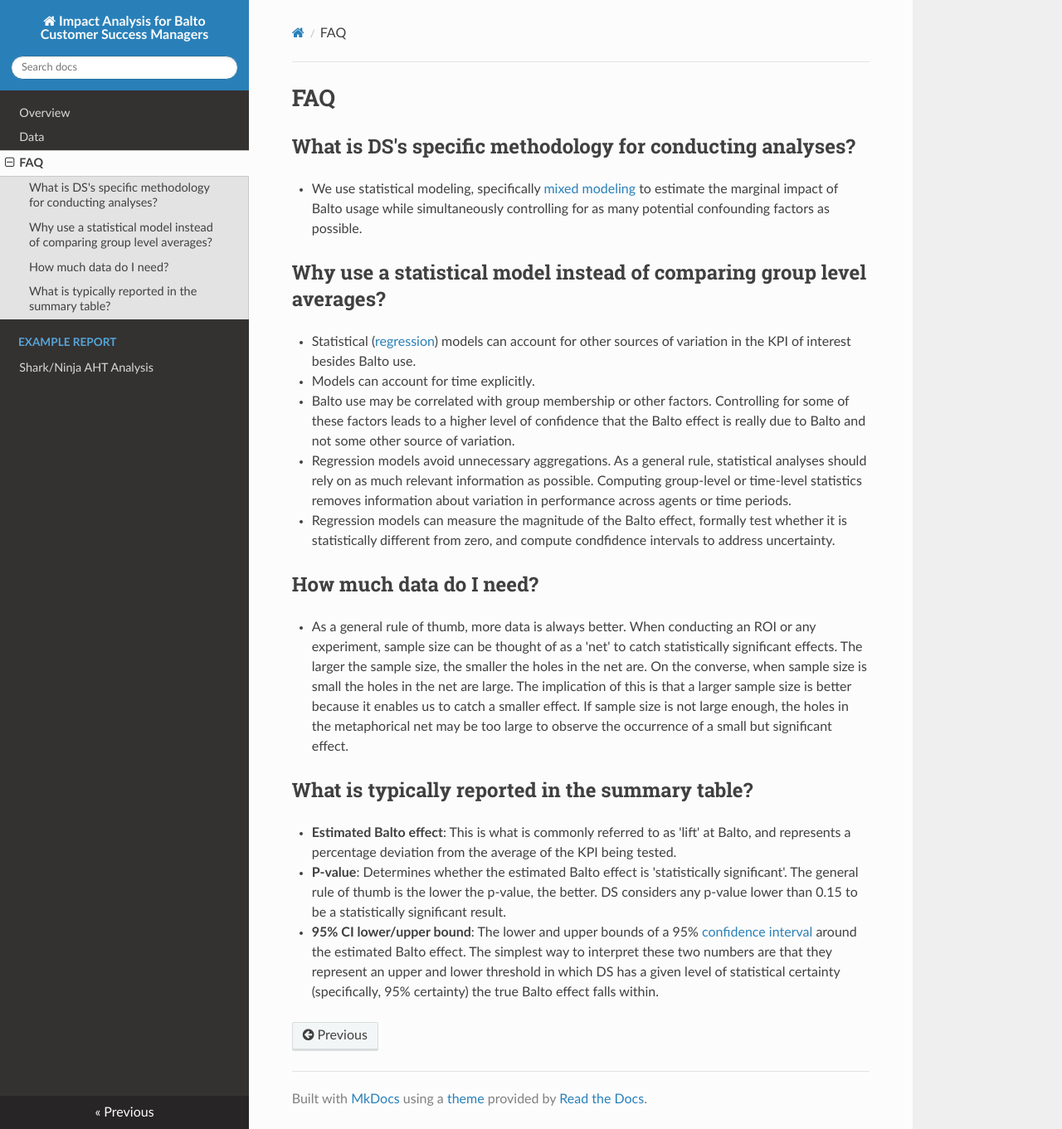
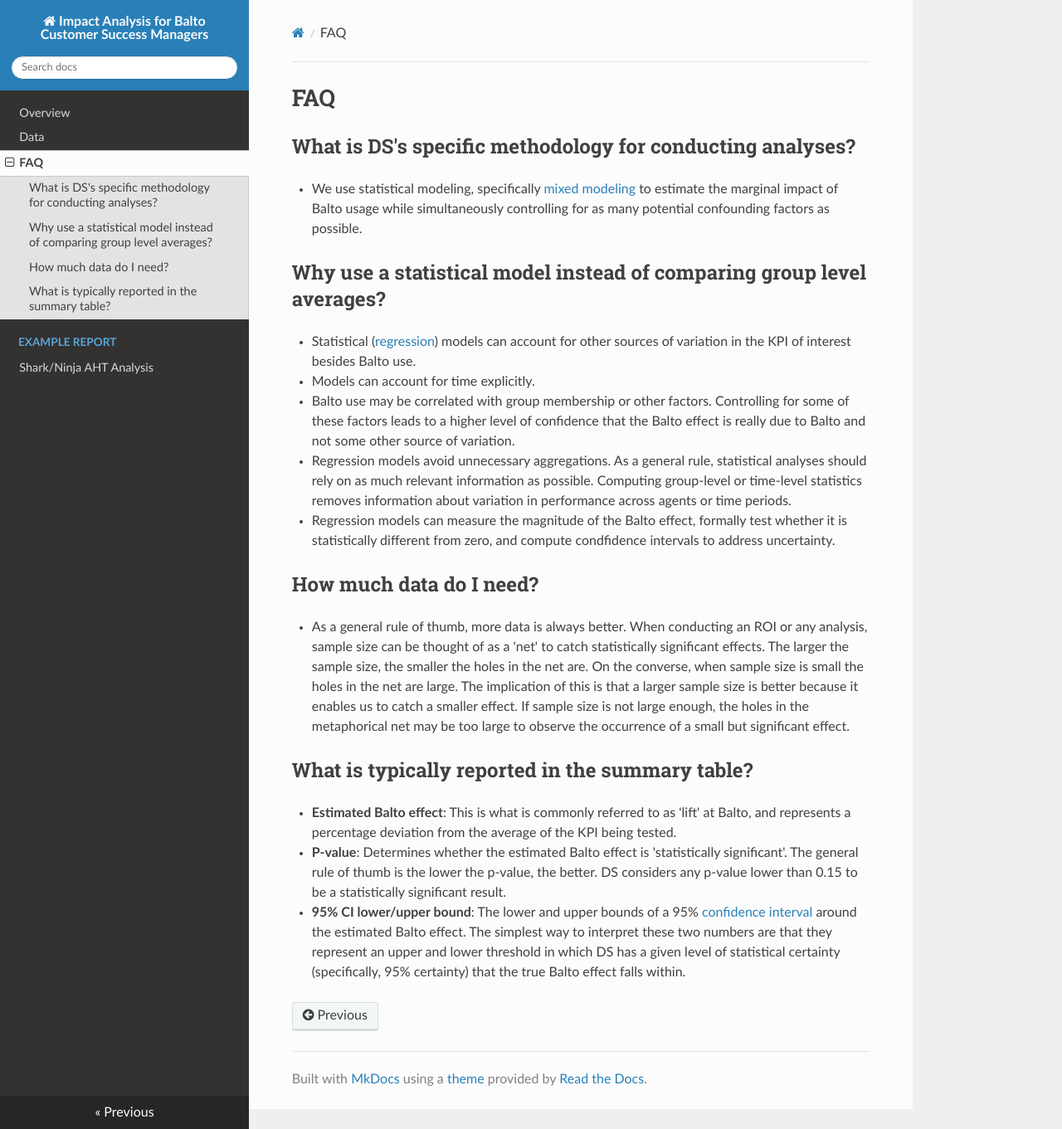
Before and after one commit to ryanvolkert/csm-impact-docs, an MkDocs documentation site: the page built from docs/faq.md, in a window 1280 px wide and 1361 px high. Shown: the whole window at 83% size. Built offline with MkDocs 1.6.1, drawn with Linux system fonts in a browser that asks for light colours; nearby versions of some CDN libraries.

Commit message:
typos and verbiage

```diff
--- a/docs/faq.md
+++ b/docs/faq.md
@@ -9,9 +9,9 @@
 - Regression models can measure the magnitude of the Balto effect, formally test whether it is statistically different from zero, and compute condfidence intervals to address uncertainty.
 
 ## How much data do I need?
-- As a general rule of thumb, more data is always better. When conducting an ROI or any experiment, sample size can be thought of as a 'net' to catch statistically significant effects. The larger the sample size, the smaller the holes in the net are. On the converse, when sample size is small the holes in the net are large. The implication of this is that a larger sample size is better because it enables us to catch a smaller effect. If sample size is not large enough, the holes in the metaphorical net may be too large to observe the occurrence of a small but significant effect.
+- As a general rule of thumb, more data is always better. When conducting an ROI or any analysis, sample size can be thought of as a 'net' to catch statistically significant effects. The larger the sample size, the smaller the holes in the net are. On the converse, when sample size is small the holes in the net are large. The implication of this is that a larger sample size is better because it enables us to catch a smaller effect. If sample size is not large enough, the holes in the metaphorical net may be too large to observe the occurrence of a small but significant effect.
 
 ## What is typically reported in the summary table?
 - **Estimated Balto effect**: This is what is commonly referred to as 'lift' at Balto, and represents a percentage deviation from the average of the KPI being tested.
 - **P-value**: Determines whether the estimated Balto effect is 'statistically significant'. The general rule of thumb is the lower the p-value, the better. DS considers any p-value lower than 0.15 to be a statistically significant result.
-- **95% CI lower/upper bound**: The lower and upper bounds of a 95% [confidence interval](https://en.wikipedia.org/wiki/Confidence_interval) around the estimated Balto effect. The simplest way to interpret these two numbers are that they represent an upper and lower threshold in which DS has a given level of statistical certainty (specifically, 95% certainty) the true Balto effect falls within.
+- **95% CI lower/upper bound**: The lower and upper bounds of a 95% [confidence interval](https://en.wikipedia.org/wiki/Confidence_interval) around the estimated Balto effect. The simplest way to interpret these two numbers are that they represent an upper and lower threshold in which DS has a given level of statistical certainty (specifically, 95% certainty) that the true Balto effect falls within.
```
